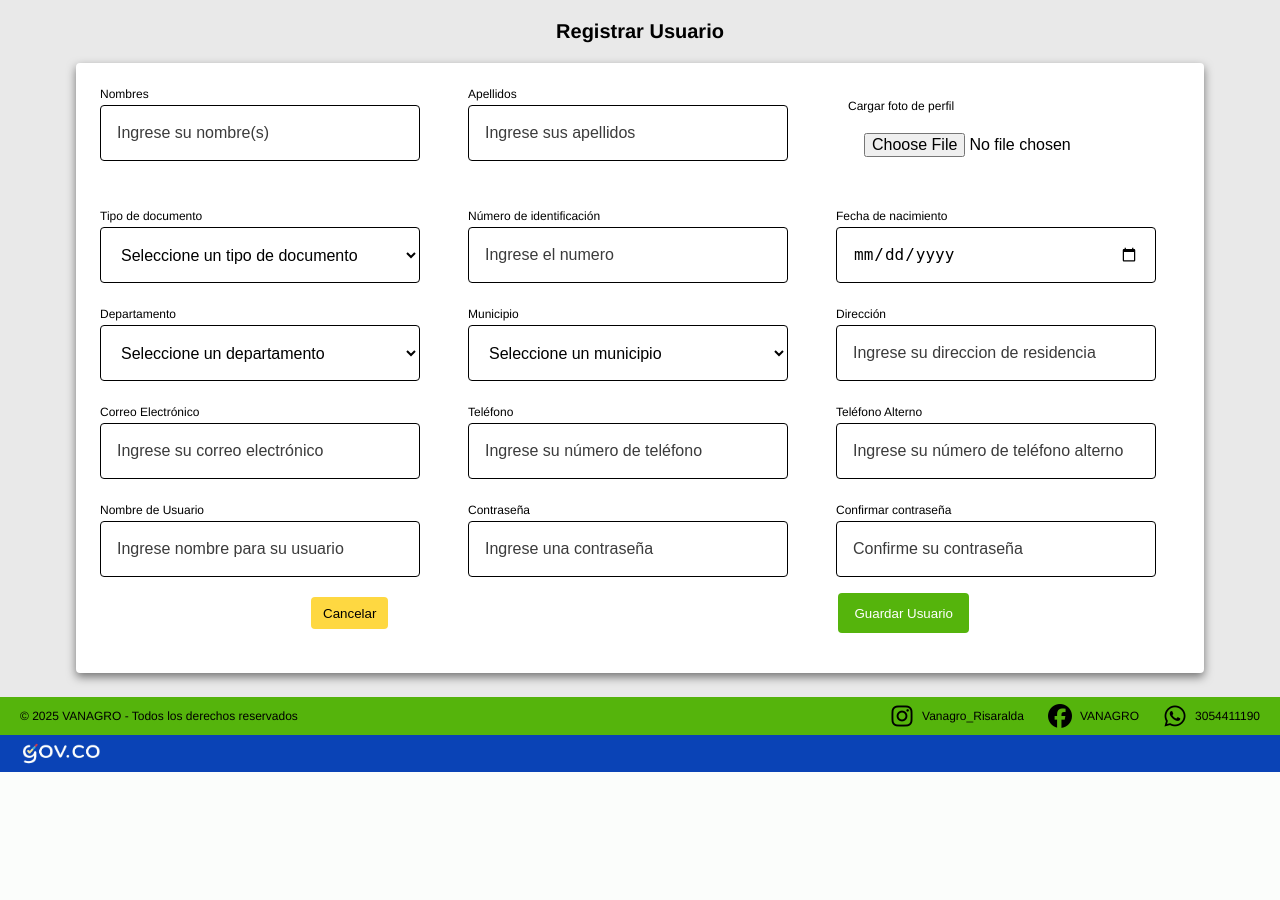
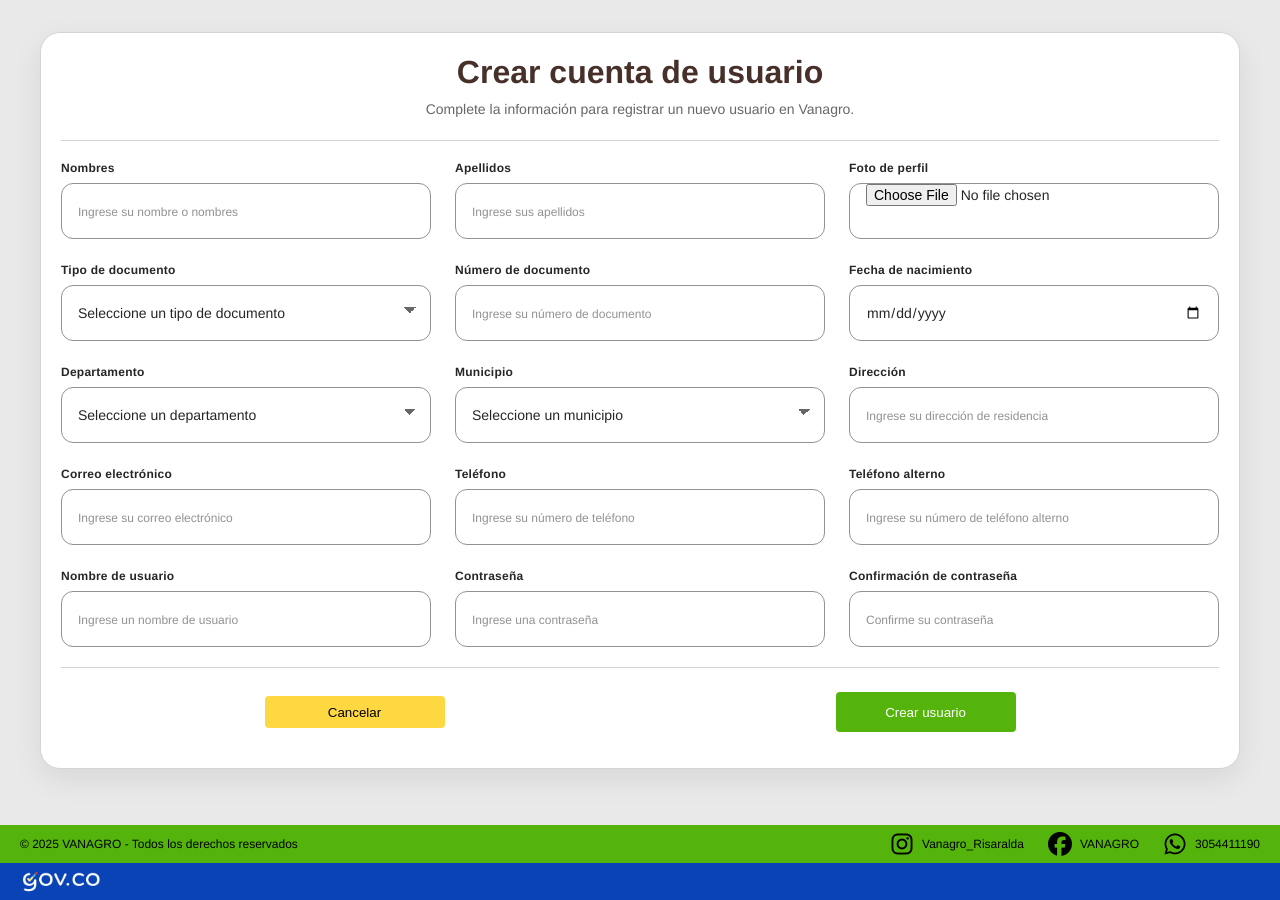
Before and after one commit to Portilla981/VangroEcomerce, a Django app: page /registro/ in a window 1280 px wide. Shown: the part 97-997 px from the top of the page. Before the commit the page ends 869 px from the top, so only its background shows below. Run offline with Django 5.2, Linux system fonts and the light colour scheme; data comes from the database, SQL or seed files in the repository; both versions use the stored data as it was after the commit.

Commit message:
style Valentina: Se realizaron avances en el rediseño del formulario de registro de clientes.

```diff
--- a/Vanagro_Ecomerce/static/css/components/form-register_user.css
+++ b/Vanagro_Ecomerce/static/css/components/form-register_user.css
@@ -1,213 +1,267 @@
 .loader-overlay {
   position: fixed;
-    top: 0;
-    left: 0;
-    width: 100%;
-    height: 100%;
-    background: rgba(0, 0, 0, 0.4);
+  inset: 0;
+  background: rgba(0, 0, 0, 0.45);
   color: var(--white);
   display: flex;
   align-items: center;
   justify-content: center;
   z-index: 9999;
   opacity: 0;
-    pointer-events: none; /* Oculto por defecto */
-    transition: opacity 0.5s ease;
+  pointer-events: none;
+  transition: opacity 0.35s ease;
 }
 
 .loader-overlay.active {
-    opacity: 1; pointer-events: all;
+  opacity: 1;
+  pointer-events: all;
 }
 
-.loader-content { text-align: center; font-family: sans-serif; }
-
+.loader-content {
+  text-align: center;
+  font-family: var(--main-font);
+}
 
 .form-register__user {
-  place-content: center;
+  width: 100%;
+  display: flex;
+  justify-content: center;
 }
 
-/* .form-register__head {
-  padding: 16px;
-} */
+.form-register__block {
+  width: min(1200px, calc(100% - 48px));
+  margin: 32px auto 56px;
+  padding: 20px;
+  background: var(--white);
+  border-radius: 20px;
+  border: 1px solid var(--gray-100);
+  box-shadow: 0 10px 30px rgba(16, 16, 16, 0.08);
+}
+
+.form-register__head {
+  margin-bottom: 20px;
+  padding-bottom: 20px;
+  border-bottom: 1px solid var(--gray-100);
+  text-align: left;
+}
 
 .form-register__title {
-  font-size: var(--fs-sm);
-  font-weight: bold;
-  /* text-align: center; */
-}
-
-.form-register__head{
-  font-size: var(--fs-sm);
-  font-weight: bold;
+  margin: 0;
+  font-family: var(--main-font);
+  font-size: clamp(2.4rem, 3vw, 3.2rem);
+  font-weight: 700;
+  color: var(--terciary-900);
+  line-height: 1.2;
   text-align: center;
 }
 
-.form-register__block {
-  background-color: var(--white);
-  padding: 24px;
-  border-radius: 4px;
-  box-shadow: 0 4px 10px rgba(0, 0, 0, 0.5);
-  width: 90%;
-  margin: 0 auto 24px;
-  gap: 16px;
-  font-size: var(--fs-xs);
+.form-register__subtitle {
+  margin: 8px 0 0;
+  font-size: var(--fs-xxs);
+  color: var(--gray-600);
+  line-height: 1.5;
+  text-align: center;
 }
 
 .form-register__block--form {
   display: flex;
-  flex-direction: column-reverse;
+  flex-direction: column;
+  gap: 32px;
 }
 
 .form-register__form {
-  display: grid;
+  display: flex;
+  flex-direction: column;
   gap: 24px;
-  justify-content: center;
-  align-items: center;
 }
 
 .form-register__group {
   display: grid;
-  grid-template-columns: 1fr 1fr;
-  gap: 24px;
+  grid-template-columns: repeat(3, minmax(0, 1fr));
+  gap: 20px;
+  align-items: start;
 }
 
 .form-register__label {
   display: flex;
-  align-items: flex-start;
   flex-direction: column;
-  gap: 4px;
+  gap: 8px;
+  width: 100%;
   font-size: var(--fs-xxxs);
-  color: var(--black);
+  font-weight: 600;
+  color: var(--gray-900);
+  letter-spacing: 0.02em;
+}
+
+.form-register__input,
+.form-register__file {
   width: 100%;
-  /* max-width: 356px; */
+  min-width: 0;
+  height: 56px;
+  padding: 0 16px;
+  border: 1px solid var(--gray-400);
+  border-radius: 12px;
+  background: var(--white);
+  font-family: var(--main-font);
+  font-size: var(--fs-xxs);
+  color: var(--gray-900);
+  transition:
+    border-color 0.25s ease,
+    box-shadow 0.25s ease,
+    transform 0.2s ease;
   box-sizing: border-box;
 }
 
-.form-register__input {
-  padding: 16px;
-  border-radius: 4px;
-  background-color: var(--white);
-  border: 1px solid var(--black);
-  width: 320px;
-  font-size: var(--fs-xs);
-  box-sizing: border-box;
-  line-height: 1.5;
-  height: 56px;
+.form-register__input::placeholder {
+  color: var(--gray-400);
+  font-size: var(--fs-xxxs);
 }
 
-.form-register__input::placeholder {
-  color: var(--gray-800);
-  font-size: var(--fs-xs);
+.form-register__input:hover,
+.form-register__file:hover {
+  border-color: var(--primary-500);
+}
+
+.form-register__input:focus,
+.form-register__file:focus,
+.form-register__input:focus-visible,
+.form-register__file:focus-visible {
+  outline: none;
+  border-color: var(--primary-900);
+  box-shadow: 0 0 0 4px rgba(85, 180, 12, 0.18);
+}
+
+select.form-register__input {
+  appearance: none;
+  background-image:
+    linear-gradient(45deg, transparent 50%, var(--gray-600) 50%),
+    linear-gradient(135deg, var(--gray-600) 50%, transparent 50%);
+  background-position:
+    calc(100% - 20px) calc(50% - 3px),
+    calc(100% - 14px) calc(50% - 3px);
+  background-size:
+    6px 6px,
+    6px 6px;
+  background-repeat: no-repeat;
+  padding-right: 40px;
 }
 
 .form-register__images {
   display: flex;
   flex-direction: column;
+  justify-content: flex-end;
   gap: 12px;
-  align-items: center;
-  padding: 12px;
 }
 
 .form-register__images--img {
-  width: 200px;
-  height: 200px;
-  background-repeat: no-repeat;
-  background-size: cover;
-  object-fit: contain;
-  border-radius: 4px;
+  width: 120px;
+  height: 120px;
+  border-radius: 16px;
+  object-fit: cover;
+  border: 2px dashed var(--primary-300);
+  background: var(--primary-50);
 }
 
-.form-register__file {
-  flex: 1;
-  padding: 16px;
-  border-radius: 4px;
-  background-color: var(--white);
-  width: 320px;
-  font-size: var(--fs-xs);
-  box-sizing: border-box;
-  line-height: 1.5;
-  height: 56px;
+.buttons.popup-buttons {
+  display: flex;
+  justify-content: space-around;
+  gap: 16px;
+  margin-top: 20px;
+  padding-top: 24px;
+  border-top: 1px solid var(--gray-100);
+  flex-wrap: wrap;
 }
 
-/* --- TABLET --- */
-@media (width > 640px) and (width <= 1024px) {
-  .form-register__block--form {
-    flex-direction: column; /* imagen arriba */
-    align-items: center;
+.buttons.popup-buttons button {
+  min-width: 180px;
+}
+
+/* ========================
+   TABLET – iPad / Tablets
+======================== */
+@media (max-width: 1024px) {
+  .form-register__block {
+    width: min(95%, 900px);
+    margin: 32px auto 48px;
+    padding: 26px;
+  }
+
+  .form-register__group {
+    grid-template-columns: repeat(2, minmax(0, 1fr));
+    gap: 18px;
   }
 
   .form-register__images {
-    order: -1; /* asegura que quede arriba */
-    padding: 0;
+    grid-column: span 2;
+    align-items: center;
+    margin-top: 4px;
+  }
+
+  .buttons.popup-buttons {
+    justify-content: space-around;
+  }
+}
+
+/* ========================
+   MOBILE
+======================== */
+@media (max-width: 640px) {
+  .form-register__block {
+    width: calc(100% - 24px);
+    margin: 24px auto 40px;
+    padding: 20px 16px;
+    border-radius: 16px;
+  }
+
+  .form-register__head {
     margin-bottom: 24px;
+    padding-bottom: 16px;
+    text-align: center;
+  }
+
+  .form-register__title {
+    font-size: 2.6rem;
+  }
+
+  .form-register__subtitle {
+    font-size: var(--fs-xxxs);
   }
 
   .form-register__group {
-    display: grid;
-    grid-template-columns: repeat(2, 1fr); /* dos columnas */
+    grid-template-columns: 1fr;
     gap: 16px;
   }
 
-  .form-register__form {
-    width: 90%;
-    margin: 0 auto;
+  .form-register__input,
+  .form-register__file {
+    font-size: var(--fs-xxxs);
+  }
+
+  .form-register__images {
+    grid-column: auto;
+    align-items: stretch;
+  }
+
+  .buttons.popup-buttons {
+    flex-direction: column-reverse;
+    gap: 12px;
+  }
+
+  .buttons.popup-buttons button {
+    width: 100%;
+    min-width: 100%;
   }
 }
 
-/* --- CELULAR --- */
-@media (width <= 640px) {
-  .form-register__form {
-    display: flex;
-    flex-direction: column;
-    gap: 16px;
+/* ========================
+   DESKTOP GRANDE
+======================== */
+@media (min-width: 1280px) {
+  .form-register__block {
+    padding: 20px;
   }
 
   .form-register__group {
-    display: flex;
-    flex-direction: column;
-    gap: 16px;
-    align-items: center;
-  }
-
-  .form-register__file {
-    width: 320px;
-    height: 56px;
+    gap: 24px;
   }
 }
-
-/* --- DESKTOP --- */
-@media (width > 1024px) {
-  .form-register__actions {
-    flex-direction: row;
-    justify-content: space-around;
-  }
-
-  .form-register__block {
-    width: fit-content;
-    padding: 24px;
-  }
-
-  .form-register__block--form {
-    display: flex;
-    flex-direction: row;
-    gap: 24px;
-  }
-
-  .form-register__form {
-    display: grid;
-    align-items: start;
-    gap: 24px;
-  }
-
-  .form-register__group {
-    /* grid-column: span 2; */
-    display: grid;
-    grid-template-columns: repeat(3, 1fr);
-    gap: 24px;
-  }
-
-  .form-register__file {
-    width: 320px;
-    height: 56px;
-  }
-}
--- a/Vanagro_Ecomerce/static/css/variables.css
+++ b/Vanagro_Ecomerce/static/css/variables.css
@@ -1,31 +1,31 @@
 :root {
   /* Primary color*/
 
-    --primary-950: #4DB100;
-    --primary-900: #55B40C;
-    --primary-800: #67BC26;
-    --primary-700: #79C43F;
-    --primary-600: #8BCC59;
-    --primary-500: #9DD472;
-    --primary-400: #AEDB8C;
-    --primary-300: #C0E3A5;
-    --primary-200: #D2EBBF;
-    --primary-100: #EAF3D8;
-    --primary-50: #F6FBF2;
+  --primary-950: #4db100;
+  --primary-900: #55b40c;
+  --primary-800: #67bc26;
+  --primary-700: #79c43f;
+  --primary-600: #8bcc59;
+  --primary-500: #9dd472;
+  --primary-400: #aedb8c;
+  --primary-300: #c0e3a5;
+  --primary-200: #d2ebbf;
+  --primary-100: #eaf3d8;
+  --primary-50: #f6fbf2;
 
   /* Secundary color*/
 
-    --secundary-950:#FED638;
-    --secundary-900:#FED841;
-    --secundary-800:#FEDC55;
-    --secundary-700:#FEE069;
-    --secundary-600:#FEE47D;
-    --secundary-500:#FEE891;
-    --secundary-400:#FEECA5;
-    --secundary-300:#FEF0B9;
-    --secundary-200:#FEF4CD;
-    --secundary-100:#FEF8E1;
-    --secundary-50:#FEFCF5;
+  --secundary-950: #fed638;
+  --secundary-900: #fed841;
+  --secundary-800: #fedc55;
+  --secundary-700: #fee069;
+  --secundary-600: #fee47d;
+  --secundary-500: #fee891;
+  --secundary-400: #feeca5;
+  --secundary-300: #fef0b9;
+  --secundary-200: #fef4cd;
+  --secundary-100: #fef8e1;
+  --secundary-50: #fefcf5;
 
   /* terciary color*/
   --terciary-950: #2a1917;
@@ -45,79 +45,28 @@
   --black: #000;
   --gray-950: #101010;
   --gray-900: #262626;
-    --gray-800: #3B3B3B;
+  --gray-800: #3b3b3b;
   --gray-700: #515151;
   --gray-600: #676767;
-    --gray-500: #7D7D7D;
+  --gray-500: #7d7d7d;
   --gray-400: #929292;
-    --gray-300: #A8A8A8;
-    --gray-200: #BEBEBE;
-    --gray-100: #D4D4D4;
-    --gray-50: #E9E9E9;
+  --gray-300: #a8a8a8;
+  --gray-200: #bebebe;
+  --gray-100: #d4d4d4;
+  --gray-50: #e9e9e9;
 
   /* Font-family */
   --main-font: Helvetica, Arial, sans-serif;
 
   /* Font-size */
-    --fs-xxxxl: 8.0rem; /* Ultra grande */
+  --fs-xxxxl: 8rem; /* Ultra grande */
   --fs-xxxl: 6.4rem; /* Súper grande */
   --fs-xxl: 4.8rem; /* Extra grande */
-    --fs-xl: 4.0rem;  /* Muy grande */
-    --fs-lg: 3.2rem;  /* Grande */
-    --fs-md: 2.4rem;  /* Mediano */
-    --fs-sm: 2.0rem;  /* Pequeño */
-    --fs-xs: 1.6rem;  /* Extra pequeño */
+  --fs-xl: 4rem; /* Muy grande */
+  --fs-lg: 3.2rem; /* Grande */
+  --fs-md: 2.4rem; /* Mediano */
+  --fs-sm: 2rem; /* Pequeño */
+  --fs-xs: 1.6rem; /* Extra pequeño */
   --fs-xxs: 1.4rem; /* Extra extra pequeño */
   --fs-xxxs: 1.2rem; /* Mínimo */
-
-    /* Padding */
-    --pd-xs: 4px;      /* Espaciado muy pequeño */
-    --pd-sm: 8px;      /* Espaciado pequeño */
-    --pd-md: 16px;     /* Espaciado medio - Material */
-    --pd-lg: 24px;     /* Espaciado grande */
-    --pd-xl: 32px;     /* Espaciado extra grande */
-    --pd-xxl: 40px;    /* Muy grande */
-
-/* Padding de Material Design */
-    --spacing-4: 0.4rem;  /* 4px */
-    --spacing-8: 0.8rem;  /* 8px */
-    --spacing-12: 1.2rem;  /* 12px */
-    --spacing-16: 1.6rem;  /* 16px este padding estándar es para inputs/botones */
-    --spacing-24: 2.4rem;  /* 24px */
-    --spacing-32: 3.2rem;  /* 32px */
-    --spacing-40: 4.0rem;  /* 40px */
-    --spacing-48: 4.8rem;  /* 48px */
-
-    /* Border radius Material Design */
-    --radius-sm: 0.4rem;  /* Small */
-    --radius-md: 0.8rem;  /* Medium para inputs */
-    --radius-lg: 1.6rem;  /* Large para cards */
-    --radius-pill: 50rem; /* Botones redondeados */
-
-    --filter-gray-800-rgb: 59, 59, 59; /*filter*/
-    --filter-gray-900-rgb: 38, 38, 38; /*filter*/
-
-    /* Shadows elevaciones de Material Design */
-    /* --shadow-sm: 0 1px 2px --black (0,0,0,0.1);
-    --shadow-md: 0 2px 4px --black (0,0,0,0.15);
-    --shadow-lg: 0 4px 8px --black (0,0,0,0.2); */
-
-    /* ==== Breakpoints ====== */
-/*
-Alias       max-width       uso tipico
-sm          640px           Telefonos grandes
-md          768px           Tablests
-lg          1024px          Laptos
-xl          1280px          Desktop
-2x1         1536px          BigScreem
-
-*/
-
---scream-A: 640px;   /*Telefonos grandes*/
---scream-B: 768px;   /*Tablests*/
---scream-C: 1024px;  /*Laptos*/
---scream-D: 1280px;  /*Desktop*/
---scream-E: 1536px;  /*BigScreem*/
-
-
 }
--- a/Vanagro_Ecomerce/templates/usuario/registro.html
+++ b/Vanagro_Ecomerce/templates/usuario/registro.html
@@ -15,17 +15,18 @@
 
 {% block login %}
 
-<div class="form-register__head">
-    <p><strong>Registrar Usuario</strong></p>
-</div>
+<section class="form-register__block">
+    <div class="form-register__head">
+        <h1 class="form-register__title">Crear cuenta de usuario</h1>
+        <p class="form-register__subtitle">Complete la información para registrar un nuevo usuario en Vanagro.</p>
+    </div>
 
-<section class="form-register__block">
     <div class="form-register__block--form">
         <form method="POST" class="form-register__form" id="form-register__user"  enctype="multipart/form-data">
             {% csrf_token %}
             <div class="form-register__group">
                 <label class="form-register__label">Nombres
-                    <input class="form-register__input" type="text" name="first_name"  value="{{ user_form.first_name.value|default_if_none:'' }}" placeholder="Ingrese su nombre(s)"
+                    <input class="form-register__input" type="text" name="first_name"  value="{{ user_form.first_name.value|default_if_none:'' }}" placeholder="Ingrese su nombre o nombres"
                         required>
                 </label>
                 <label class="form-register__label">Apellidos
@@ -34,7 +35,7 @@
                 </label>
 
                 <div class="form-register__images">
-                    <label class="form-register__label">Cargar foto de perfil
+                    <label class="form-register__label">Foto de perfil
                         <input class="form-register__file" type="file" name="fotografia">
                     </label>
                 </div>
@@ -50,9 +51,9 @@
                     </select>
                 </label>
 
-                <label class="form-register__label">Número de identificación
+                <label class="form-register__label">Número de documento
                     <input class="form-register__input" type="text" id="number_id" name="numero_identificacion"  value="{{ perfil_form.numero_identificacion.value|default_if_none:'' }}"
-                        placeholder="Ingrese el numero" required>
+                        placeholder="Ingrese su número de documento" required>
 
                 </label>
 
@@ -93,7 +94,6 @@
                             </select>
                         </label>
 
-
 {% comment %}
                 <label class="form-register__label">Departamento
                     <select id="departamento" name="departamento" class="form-register__input" required>
@@ -116,12 +116,12 @@
 
                 <label class="form-register__label">Dirección
                     <input class="form-register__input" type="text" name="direccion_residencia" value="{{ perfil_form.direccion_residencia.value|default_if_none:'' }}"
-                        placeholder="Ingrese su direccion de residencia" required>
+                        placeholder="Ingrese su dirección de residencia" required>
                 </label>
             </div>
 
             <div class="form-register__group">
-                <label class="form-register__label">Correo Electrónico
+                <label class="form-register__label">Correo electrónico
                     <input class="form-register__input" type="email" name="email" value="{{ user_form.email.value|default_if_none:'' }}"
                         placeholder="Ingrese su correo electrónico" required>
                 </label>
@@ -130,16 +130,16 @@
                     <input class="form-register__input" type="tel" name="telefono_1" value="{{ perfil_form.telefono_1.value|default_if_none:'' }}"
                         placeholder="Ingrese su número de teléfono" required>
                 </label>
-                <label class="form-register__label">Teléfono Alterno
+                <label class="form-register__label">Teléfono alterno
                     <input class="form-register__input" type="tel" name="telefono_2" value="{{ perfil_form.telefono_2.value|default_if_none:'' }}"
                         placeholder="Ingrese su número de teléfono alterno" >
                 </label>
             </div>
 
             <div class="form-register__group">
-                <label class="form-register__label">Nombre de Usuario
+                <label class="form-register__label">Nombre de usuario
                     <input class="form-register__input" type="text" name="username"
-                        placeholder="Ingrese nombre para su usuario" required>
+                        placeholder="Ingrese un nombre de usuario" required>
                 </label>
 
                 <label class="form-register__label">Contraseña
@@ -147,7 +147,7 @@
                         placeholder="Ingrese una contraseña" required>
                 </label>
 
-                <label class="form-register__label">Confirmar contraseña
+                <label class="form-register__label">Confirmación de contraseña
                     <input class="form-register__input" type="password" name="password2"
                         placeholder="Confirme su contraseña" required>
                 </label>
@@ -157,14 +157,14 @@
         <div class="buttons popup-buttons">
             <button type="button" class="buttons__action--secondary btn-cancel btn-confirmar"
                 data-url="{% url 'inicio_vista' %}"
-                data-titulo="¿Salir?"
-                data-mensaje="Se perderán los cambios.">Cancelar
+                data-titulo="Cancelar creación de cuenta"
+                data-mensaje="¿Desea salir? Se perderán los cambios realizados.">Cancelar
             </button>
 
             <button type="button" class="buttons__action--primary btn-save btn-confirmar"
                 data-form="form-register__user"
-                data-titulo="💾 Guardar"
-                data-mensaje="¿Confirmas el registro de los datos?">Guardar Usuario
+                data-titulo="Crear usuario"
+                data-mensaje="¿Desea registrar este usuario?">Crear usuario
             </button>
         </div>
     </form>
```
Also changed, not shown: Vanagro_Ecomerce/Usuario/fixtures/relacion_db.json (+8 -8 lines). Lines whose indentation alone changed are shown as unchanged.
